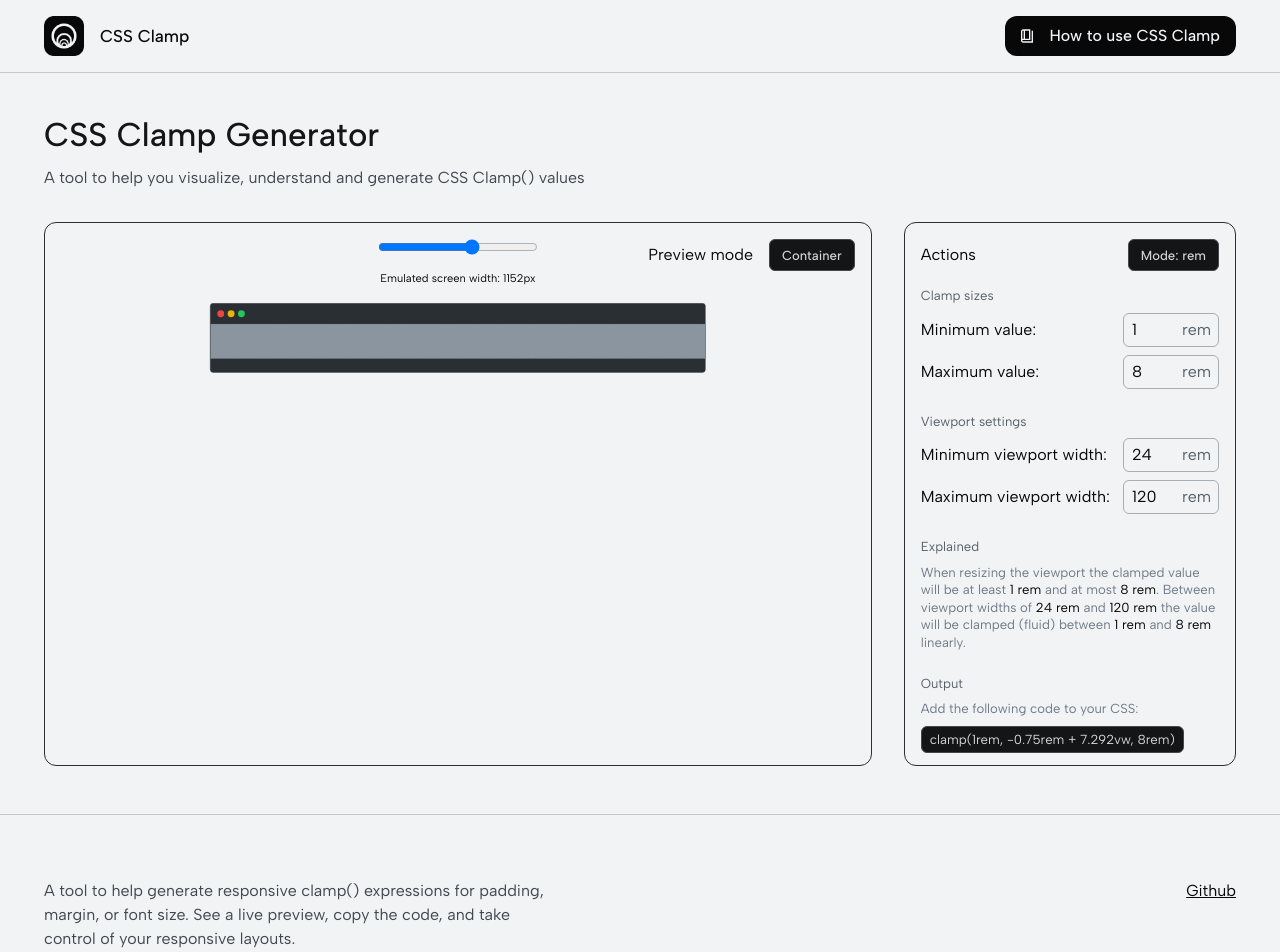
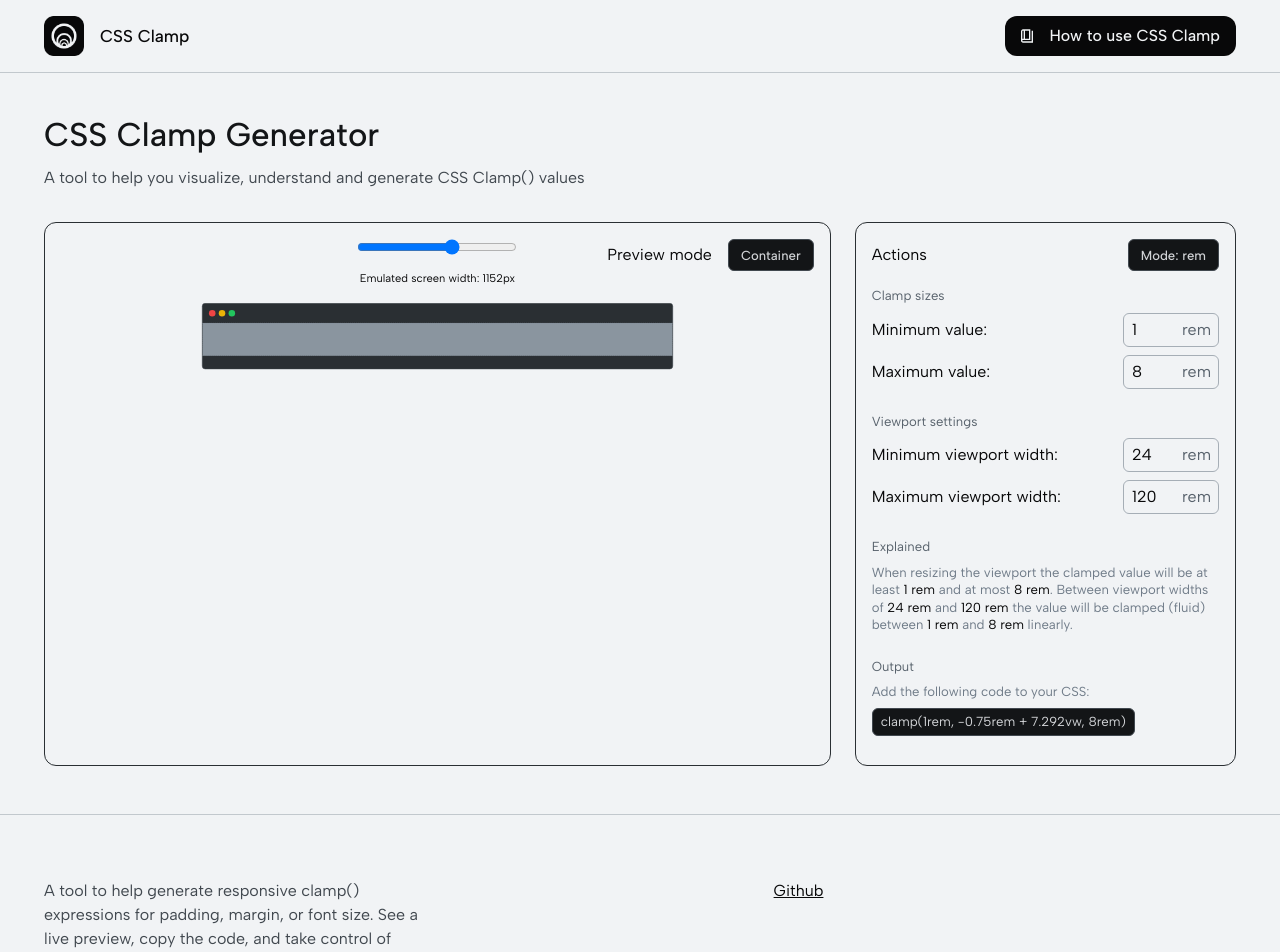
Before and after one commit to Willem-Jaap/cssclamp, a Next.js app: page / in a window 1280 px wide. Shown: the top 952 px of the page. Built offline with nearby package versions, Linux system fonts and the light colour scheme.

Commit message:
feat: add grid

```diff
--- a/src/app/page.tsx
+++ b/src/app/page.tsx
@@ -18,11 +18,11 @@ const Page = () => {
                 </p>
             </div>
 
-            <div className="flex flex-col gap-4 md:flex-row md:gap-8">
-                <div className="flex-1 rounded-xl border border-neutral-800">
+            <div className="grid-cols-15 flex gap-6 md:grid">
+                <div className="col-span-10 flex-1 rounded-xl border border-neutral-800">
                     <Preview />
                 </div>
-                <div className="flex h-[calc(100vh-16rem)] flex-[0.4] flex-col overflow-hidden overflow-y-auto rounded-xl border border-neutral-800 md:max-w-sm">
+                <div className="col-span-5 flex h-[calc(100vh-16rem)] w-full flex-col overflow-hidden overflow-y-auto rounded-xl border border-neutral-800">
                     <Actions />
                 </div>
             </div>
--- a/src/components/layout/footer.tsx
+++ b/src/components/layout/footer.tsx
@@ -7,13 +7,13 @@ const Footer = () => {
         <footer
             id="footer"
             className="mt-12 max-w-[100vw] overflow-hidden border-t border-t-neutral-200">
-            <div className="flex justify-between px-[clamp(1rem,_0.25rem_+_3.125vw,_4rem)] pt-16">
-                <p className="max-w-lg text-neutral-700">
+            <div className="grid-cols-15 grid gap-6 px-[clamp(1rem,_0.25rem_+_3.125vw,_4rem)] pt-16">
+                <p className="col-span-5 max-w-lg text-neutral-700">
                     A tool to help generate responsive clamp() expressions for padding, margin, or
                     font size. See a live preview, copy the code, and take control of your
                     responsive layouts.
                 </p>
-                <div>
+                <div className="col-span-6 col-end-[-1]">
                     <Link
                         href="https://github.com/Willem-Jaap/cssclamp"
                         target="_blank"
--- a/src/components/misc/actions.tsx
+++ b/src/components/misc/actions.tsx
@@ -133,7 +133,7 @@ const Actions = () => {
                     </DropdownMenuContent>
                 </DropdownMenu>
             </div>
-            <div className="flex max-w-fit flex-col gap-2 px-4">
+            <div className="flex flex-col gap-2 px-4">
                 <h2 className="text-sm text-neutral-600">Clamp sizes</h2>
                 <div className="flex items-center justify-between gap-2">
                     <label htmlFor="min-value">Minimum value: </label>
```
